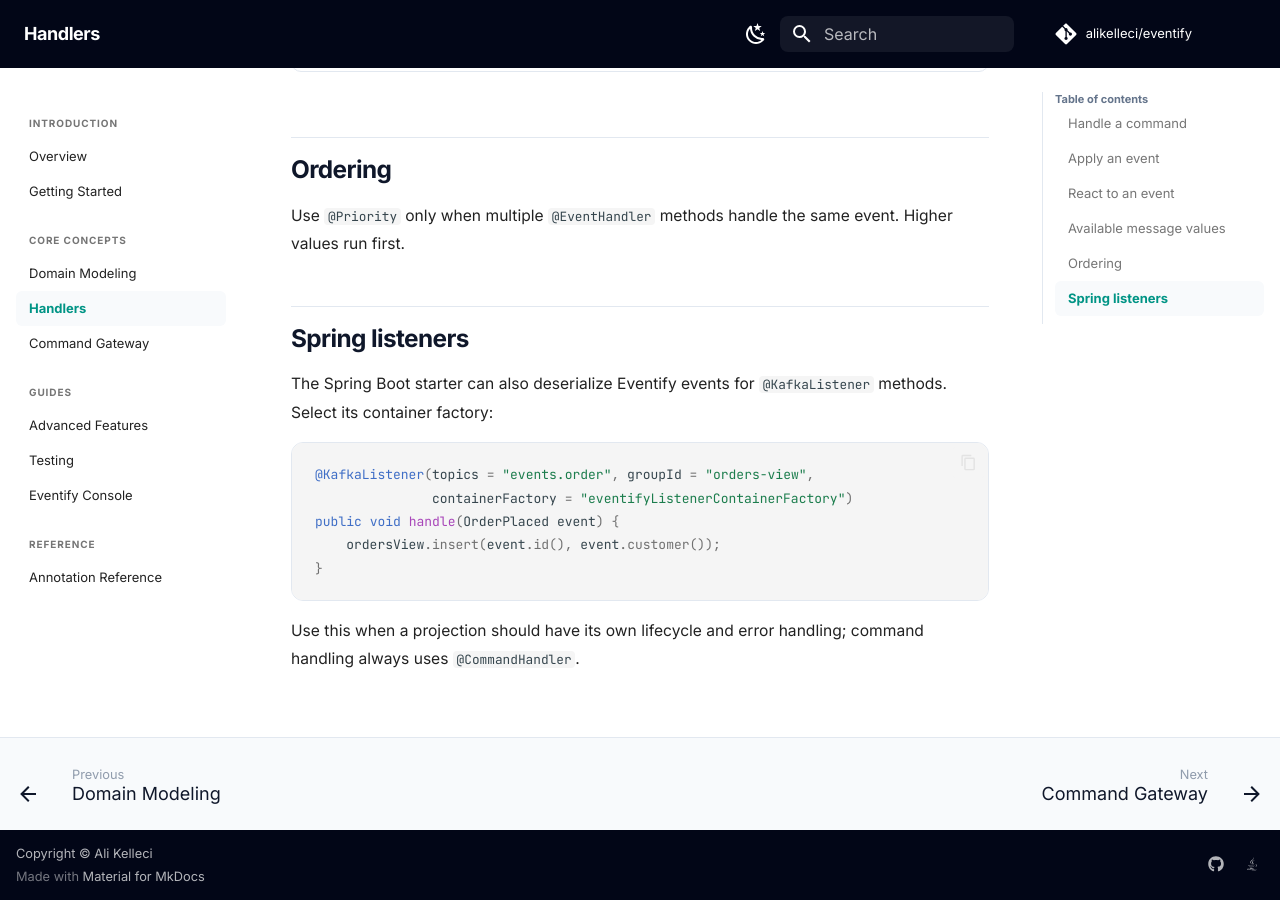
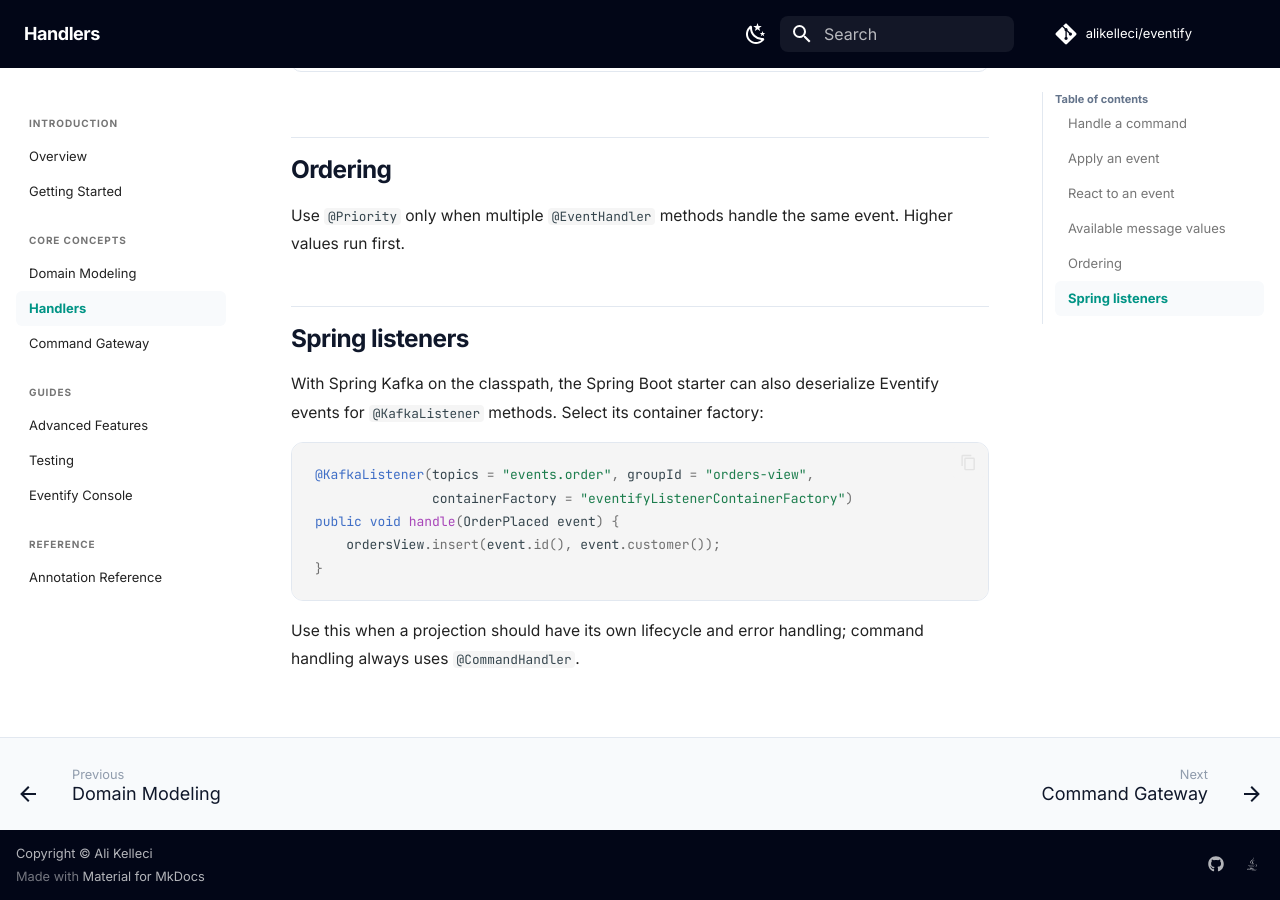
Before and after one commit to alikelleci/eventify, an MkDocs documentation site: the page built from docs/handlers.md, in a window 1280 px wide and 900 px high, scrolled down 1785 px. Built offline with MkDocs 1.6.1 and Material for MkDocs 9.7.7, drawn with Linux system fonts in a browser that asks for light colours; comment, search, counter and statistics services are not loaded.

Commit message:
docs: clarify Spring Kafka requirement

````diff
--- a/docs/handlers.md
+++ b/docs/handlers.md
@@ -63,7 +63,7 @@ Use `@Priority` only when multiple `@EventHandler` methods handle the same event
 
 ## Spring listeners
 
-The Spring Boot starter can also deserialize Eventify events for `@KafkaListener` methods. Select its container factory:
+With Spring Kafka on the classpath, the Spring Boot starter can also deserialize Eventify events for `@KafkaListener` methods. Select its container factory:
 
 ```java
 @KafkaListener(topics = "events.order", groupId = "orders-view",
````
